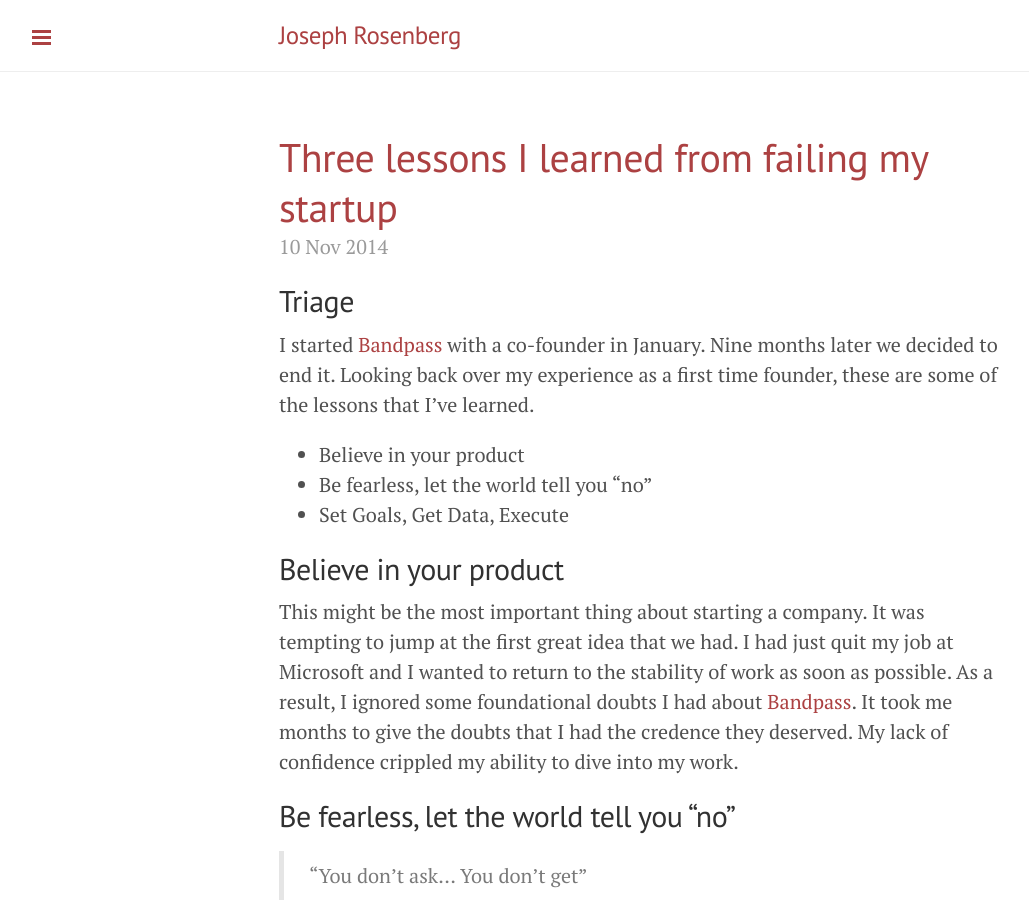
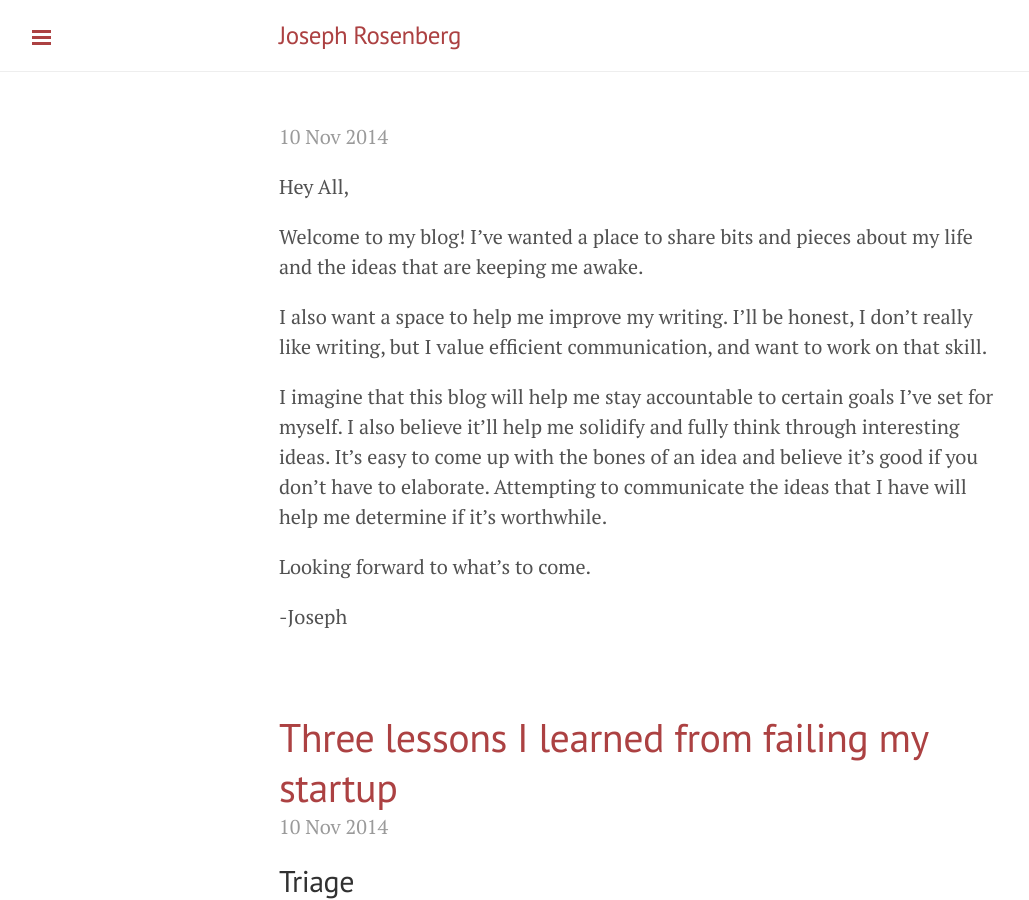
Before and after one commit to jofus101/jofus101.github.io, a Jekyll site: the page built from index.html, in a window 1280 px wide and 900 px high. Shown: the whole window, without its empty margins (1-1030 px from the left). Built offline with Jekyll 4.4.1, drawn with Linux system fonts in a browser that asks for light colours; Markdown is read by kramdown in place of the engine named in the settings; the list of posts is cut into pages by our own code; some of the changed text lies outside the part shown.

Commit message:
Update first entry

```diff
--- a/_posts/2014-11-01-a-beginning.md
+++ b/_posts/2014-11-01-a-beginning.md
@@ -1,10 +1,16 @@
 ---
 layout: post
-title: A Beginning
+title: Beginning: why write?
 ---
 
 Hey All,
 
-Welcome to my blog! I've wanted a place to share bits and pieces about my life and the ideas that are keeping me awake. I also imagine that this will help me stay accountable to certain goals I've set for myself but we'll get to that. Looking forward to what's to come.
+Welcome to my blog! I've wanted a place to share bits and pieces about my life and the ideas that are keeping me awake.
+
+I also want a space to help me improve my writing. I'll be honest, I don't really like writing, but I value efficient communication, and want to work on that skill.
+
+I imagine that this blog will help me stay accountable to certain goals I've set for myself. I also believe it’ll help me solidify and fully think through interesting ideas. It’s easy to come up with the bones of an idea and believe it’s good if you don’t have to elaborate. Attempting to communicate the ideas that I have will help me determine if it's worthwhile.
+
+Looking forward to what's to come.
 
 -Joseph
```
